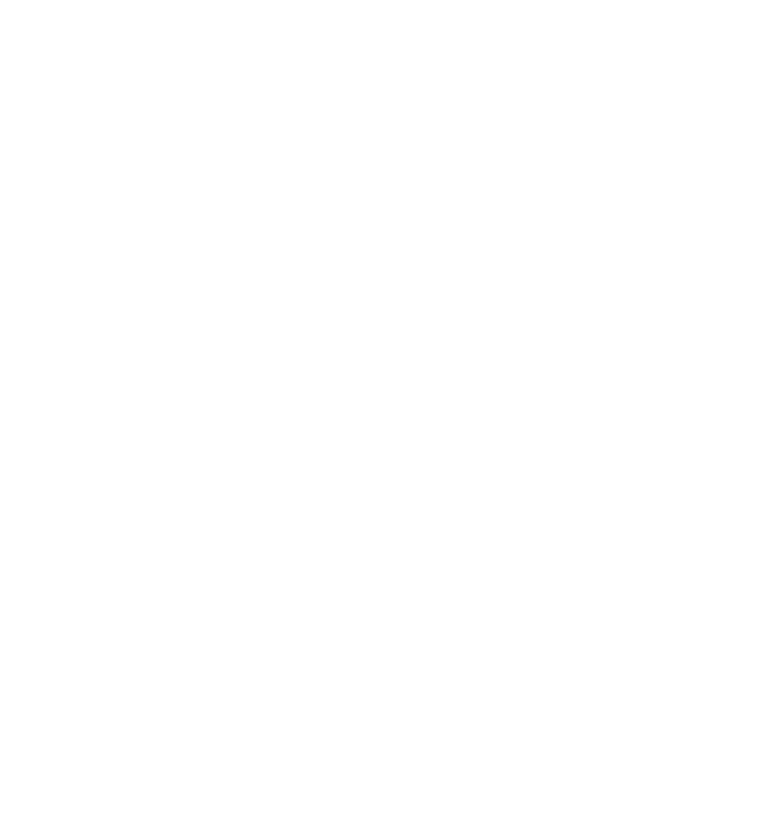
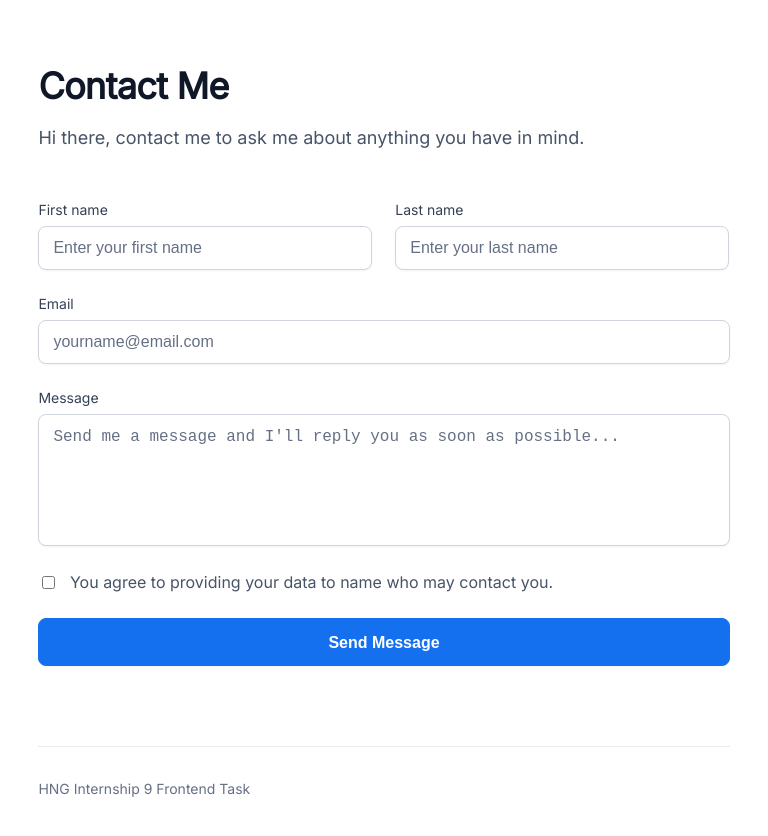
Before and after one commit to MubarakMKay/HNG-Stage-1, a React (Create React App) app: page /contact in a window 768 px wide. Shown: the top 836 px of the page. Before the commit the page ends 800 px from the top, so only its background shows below. Built offline with nearby package versions, Linux system fonts and the light colour scheme.

Commit message:
style: Feature and updates related to styling

```diff
--- a/src/Contact.js
+++ b/src/Contact.js
@@ -1,7 +1,41 @@
+import Footer from "./Footer";
+import "./Styles/Contact.css"
+
 const Contact = () => {
     return (
         <div className="contact">
-
+            <div className="contactHeader">
+                <h1>Contact Me</h1>
+                <p>Hi there, contact me to ask me about anything you have in mind.</p>
+            </div>
+            <form action="" className="contactForm">
+                <div className="firstName">
+                    <label for="first_name">First name</label>
+                    <input type="text" id="first_name" name="first_name" placeholder="Enter your first name"/>
+                </div>
+                <div className="lastName">
+                    <label for="last_name">Last name</label>
+                    <input type="text" id="last_name" name="last_name" placeholder="Enter your last name"/>
+                </div>
+                <div className="email">
+                    <label for="email">Email</label>
+                    <input type="email" id="email" name="email" placeholder="yourname@email.com"/>
+                </div>
+                <div className="message">
+                    <label for="message">Message</label>
+                    <textarea type="text" id="message" name="message" placeholder="Send me a message and I'll reply you as soon as possible..."></textarea>
+                </div>
+                <div className="checkbox">
+                    <input type="checkbox" id="checkbox" name="checkbox" value="You agree to providing your data to {name} who may contact you."/>
+                    <label for="checkbox">You agree to providing your data to name who may contact you.</label>
+                </div>
+                <div className="submit">
+                    <input type="submit" id="btn__submit" name="submit" value="Send Message"/>
+                </div>
+            </form>
+            <div className="contactFooter">
+                <Footer />
+            </div>
         </div>
      );
 }
--- /dev/null
+++ b/src/Styles/Contact.css
@@ -0,0 +1,266 @@
+@media screen and (min-width: 768px) {
+    .contact {
+        max-width: 1440px;
+        width: 80%;
+        margin: auto;
+        padding: 64px 8% 48px;
+        display: flex;
+        flex-direction: column;
+        row-gap: 48px;
+        align-items: center;
+    }
+    .contactHeader {
+        width: 50%;
+        display: flex;
+        flex-direction: column;
+        row-gap: 20px;
+        align-items: flex-start;
+    }
+    .contactHeader h1 {
+        font-weight: 600;
+        font-size: 36px;
+        line-height: 44px;
+        letter-spacing: -0.02em;
+        color: #101828;
+        margin: 0;
+    }
+    .contactHeader p {
+        font-weight: 400;
+        font-size: 20px;
+        line-height: 30px;
+        color: #475467;
+        margin: 0;
+    }
+    .contactForm {
+        width: 50%;
+        display: flex;
+        flex-direction: row;
+        row-gap: 24px;
+        column-gap: 3.33%;
+        flex-wrap: wrap;
+        align-items: flex-start;
+    }
+    label {
+        font-weight: 500;
+        font-size: 14px;
+        line-height: 20px;
+        color: #344054;
+    }
+    .firstName, .lastName {
+        width: 48.3%;
+        display: flex;
+        flex-direction: column;
+        row-gap: 6px;
+        align-items: flex-start;
+    }
+    .firstName input, .lastName input {
+        width: 100%;
+        box-sizing: border-box;
+        padding: 10px 14px;
+        height: 44px;
+        background: #FFFFFF;
+        border: 1px solid #D0D5DD;
+        box-shadow: 0px 1px 2px rgba(16, 24, 40, 0.05);
+        border-radius: 8px;
+    }
+    .email, .message {
+        width: 100%;
+        display: flex;
+        flex-direction: column;
+        row-gap: 6px;
+        align-items: flex-start;
+    }
+    .email input {
+        width: 100%;
+        box-sizing: border-box;
+        padding: 10px 14px;
+        height: 44px;
+        background: #FFFFFF;
+        border: 1px solid #D0D5DD;
+        box-shadow: 0px 1px 2px rgba(16, 24, 40, 0.05);
+        border-radius: 8px;
+    }
+    .message textarea {
+        width: 100%;
+        box-sizing: border-box;
+        padding: 10px 14px;
+        height: 132px;
+        background-color: #FFFFFF;
+        border: 1px solid #D0D5DD;
+        box-shadow: 0px 1px 2px rgba(16, 24, 40, 0.05);
+        border-radius: 8px;
+        resize: none;
+    }
+    ::placeholder {
+        font-weight: 400;
+        font-size: 16px;
+        line-height: 24px;
+        color: #667085;
+    }
+    .checkbox {
+        width: 100%;
+        display: flex;
+        flex-direction: row;
+        column-gap: 1.67%;
+        align-items: center;
+    }
+    .checkbox label {
+        font-weight: 400;
+        font-size: 16px;
+        line-height: 24px;
+        color: #475467;
+    }
+    .submit {
+        width: 100%;
+    }
+    .submit input {
+        width: 100%;
+        box-sizing: border-box;
+        padding: 12px 20px;
+        height: 48px;
+        background-color: #1570EF;
+        border: 1px solid #1570EF;
+        box-shadow: 0px 1px 2px rgba(16, 24, 40, 0.05);
+        border-radius: 8px;
+        font-weight: 600;
+        font-size: 16px;
+        line-height: 24px;
+        color: #FFFFFF;
+    }
+    .contactFooter {
+        width: 100%;
+    }
+}
+@media screen and (max-width: 768px) {
+    .contact {
+        min-width: 300px;
+        width: 90%;
+        margin: auto;
+        padding: 64px 4% 48px;
+        display: flex;
+        flex-direction: column;
+        row-gap: 48px;
+        align-items: center;
+    }
+    .contactHeader {
+        width: 100%;
+        display: flex;
+        flex-direction: column;
+        row-gap: 16px;
+        align-items: flex-start;
+    }
+    .contactHeader h1 {
+        font-weight: 600;
+        font-size: 36px;
+        line-height: 44px;
+        letter-spacing: -0.02em;
+        color: #101828;
+        margin: 0;
+    }
+    .contactHeader p {
+        font-weight: 400;
+        font-size: 18px;
+        line-height: 28px;
+        color: #475467;
+        margin: 0;
+    }
+    .contactForm {
+        width: 100%;
+        display: flex;
+        flex-direction: row;
+        row-gap: 24px;
+        column-gap: 3.33%;
+        flex-wrap: wrap;
+        align-items: flex-start;
+    }
+    label {
+        font-weight: 500;
+        font-size: 14px;
+        line-height: 20px;
+        color: #344054;
+    }
+    .firstName, .lastName {
+        width: 48.3%;
+        display: flex;
+        flex-direction: column;
+        row-gap: 6px;
+        align-items: flex-start;
+    }
+    .firstName input, .lastName input {
+        width: 100%;
+        box-sizing: border-box;
+        padding: 10px 14px;
+        height: 44px;
+        background: #FFFFFF;
+        border: 1px solid #D0D5DD;
+        box-shadow: 0px 1px 2px rgba(16, 24, 40, 0.05);
+        border-radius: 8px;
+    }
+    .email, .message {
+        width: 100%;
+        display: flex;
+        flex-direction: column;
+        row-gap: 6px;
+        align-items: flex-start;
+    }
+    .email input {
+      width: 100%;
+        box-sizing: border-box;
+        padding: 10px 14px;
+        height: 44px;
+        background: #FFFFFF;
+        border: 1px solid #D0D5DD;
+        box-shadow: 0px 1px 2px rgba(16, 24, 40, 0.05);
+        border-radius: 8px;
+    }
+    .message textarea {
+        width: 100%;
+        box-sizing: border-box;
+        padding: 10px 14px;
+        height: 132px;
+        background-color: #FFFFFF;
+        border: 1px solid #D0D5DD;
+        box-shadow: 0px 1px 2px rgba(16, 24, 40, 0.05);
+        border-radius: 8px;
+        resize: none;
+    }
+    ::placeholder {
+        font-weight: 400;
+        font-size: 16px;
+        line-height: 24px;
+        color: #667085;
+    }
+    .checkbox {
+        width: 100%;
+        display: flex;
+        flex-direction: row;
+        column-gap: 1.67%;
+        align-items: center;
+    }
+    .checkbox label {
+        font-weight: 400;
+        font-size: 16px;
+        line-height: 24px;
+        color: #475467;
+    }
+    .submit {
+        width: 100%;
+    }
+    .submit input {
+        width: 100%;
+        box-sizing: border-box;
+        padding: 12px 20px;
+        height: 48px;
+        background-color: #1570EF;
+        border: 1px solid #1570EF;
+        box-shadow: 0px 1px 2px rgba(16, 24, 40, 0.05);
+        border-radius: 8px;
+        font-weight: 600;
+        font-size: 16px;
+        line-height: 24px;
+        color: #FFFFFF;
+    }
+    .contactFooter {
+      width: 100%;
+    }
+  }
```
